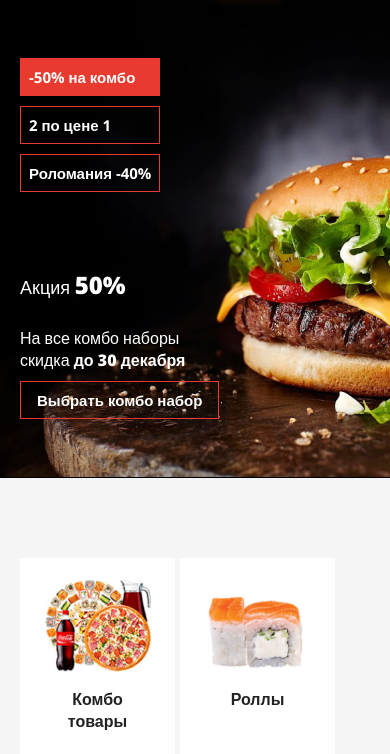
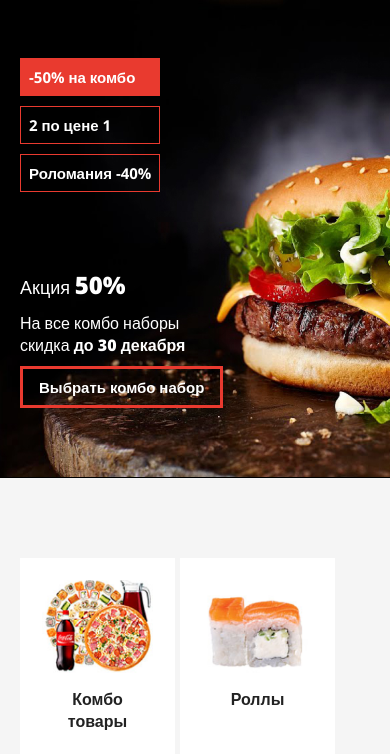
Before and after one commit to alras63/darom, a plain HTML site: page index.html in a window 390 px wide. Shown: the part 90-844 px from the top of the page. Drawn offline with nearby package versions, Linux system fonts and the light colour scheme.

Commit message:
fix commits

```diff
--- a/css/style.css
+++ b/css/style.css
@@ -612,8 +612,12 @@ footer  .map{
 
     .main-text h1 {
         font-size: 18px;
+        margin-bottom: 0;
     }
 
+    .link_btn {
+        border-width: 3px;
+    }
     .main-text .big {
         font-size: 24px;
         line-height: 33px
```
